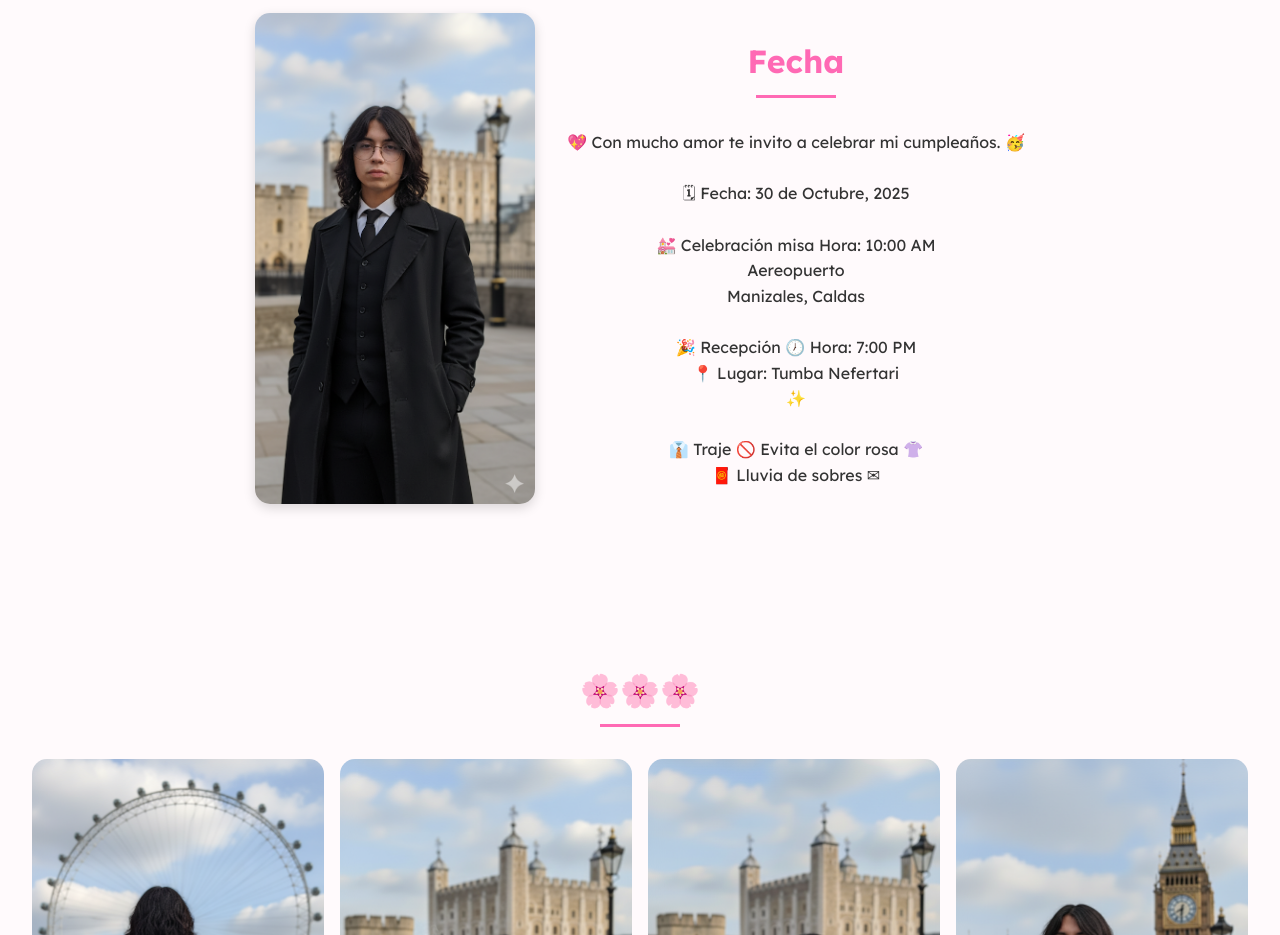
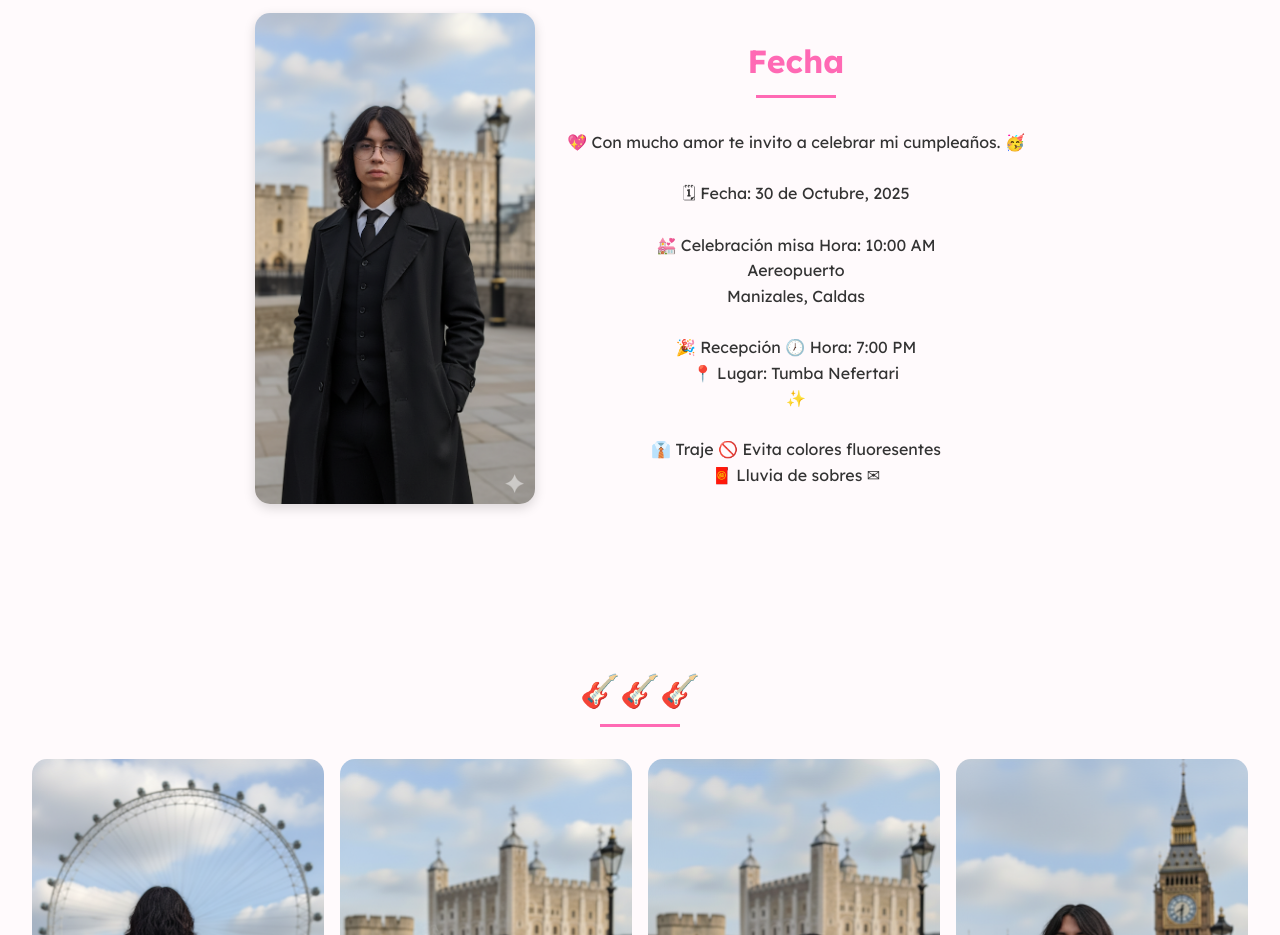
Before and after one commit to floresmarioandres/Web-invitacion, a plain HTML site: page index.html in a window 1280 px wide. Shown: the part 1340-2275 px from the top of the page. Drawn offline with Linux system fonts and the light colour scheme; a script that the page names is missing.

Commit message:
Update index.html

```diff
--- a/index.html
+++ b/index.html
@@ -39,7 +39,7 @@
                 <div class="welcome-text">
                     <h1>¡Mi Cumpleaños!</h1>
                     <p>🎉 Gracias por ser parte de este momento tan especial en mi vida. 😊<br>
-                    💖 Estoy muy feliz de poder compartir la alegría de mis quince primaveras contigo. 🌸<br>
+                    💖 Estoy muy feliz de poder compartir la alegría de mis quince primaveras contigo. 🎸<br>
                     ✨ ¡Prepárate para una noche mágica llena de amor, música 🎶 y recuerdos inolvidables! 🥳</p>
                 </div>
             </div>
@@ -78,7 +78,7 @@
                     🎉 Recepción 🕖 Hora: 7:00 PM<br>
                     📍 Lugar: Tumba Nefertari<br>
                   ✨<br><br>
-                    👔 Traje 🚫 Evita el color rosa 👚<br>
+                    👔 Traje 🚫 Evita colores fluoresentes<br>
                     🧧 Lluvia de sobres ✉</p>
                 </div>
             </div>
@@ -87,7 +87,7 @@
 <!-- Galería -->
     <section class="section gallery-section">
         <div class="container">
-            <h2 class="section-title">🌸🌸🌸</h2>
+            <h2 class="section-title">🎸🎸🎸</h2>
             <div class="gallery-grid">
                 <div class="gallery-item">
                     <img src="images/egipto1.png" alt="Galería 1">
```
